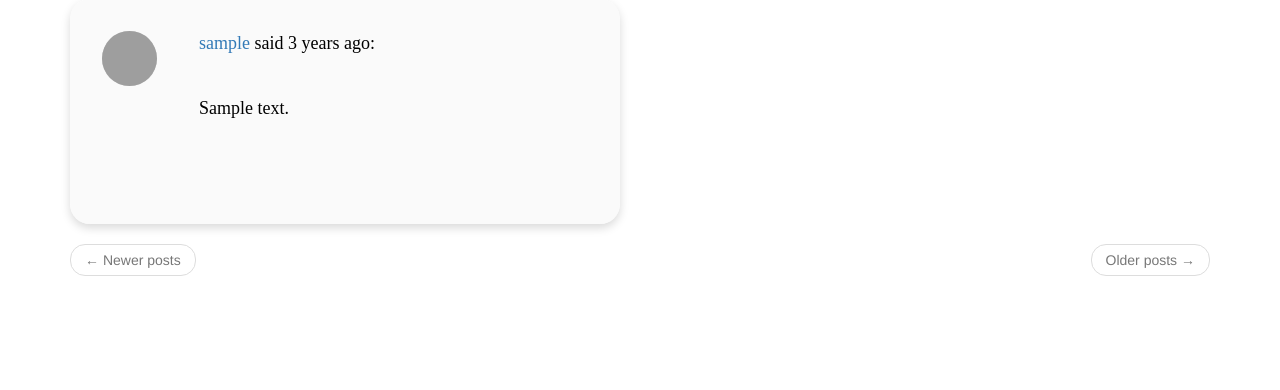
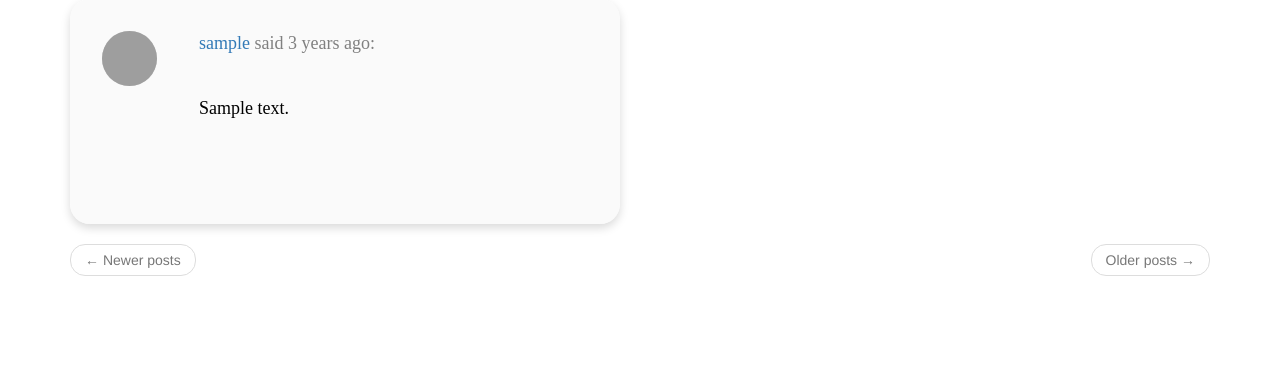
Before and after one commit to jidnyaasu/social-app, a Flask app: a page that uses app/templates/base.html in a window 1280 px wide. Shown: the part 410-800 px from the top of the page. Run offline with Flask 2, Linux system fonts and the light colour scheme; a user stored in the database is signed in; tables that the repository leaves empty hold one stand-in row (values such as "Sample post"); some libraries are stand-ins or nearby versions; grey boxes are pictures that could not be loaded.

Commit message:
Added custom css styling to user post

```diff
--- a/app/static/style.css
+++ b/app/static/style.css
@@ -61,7 +61,7 @@ font-weight: 400;
 font-size: 18px;
 line-height: 25px;
 
-color: #000000;
+color: #808080;
 
 flex: none;
 order: 0;
```
